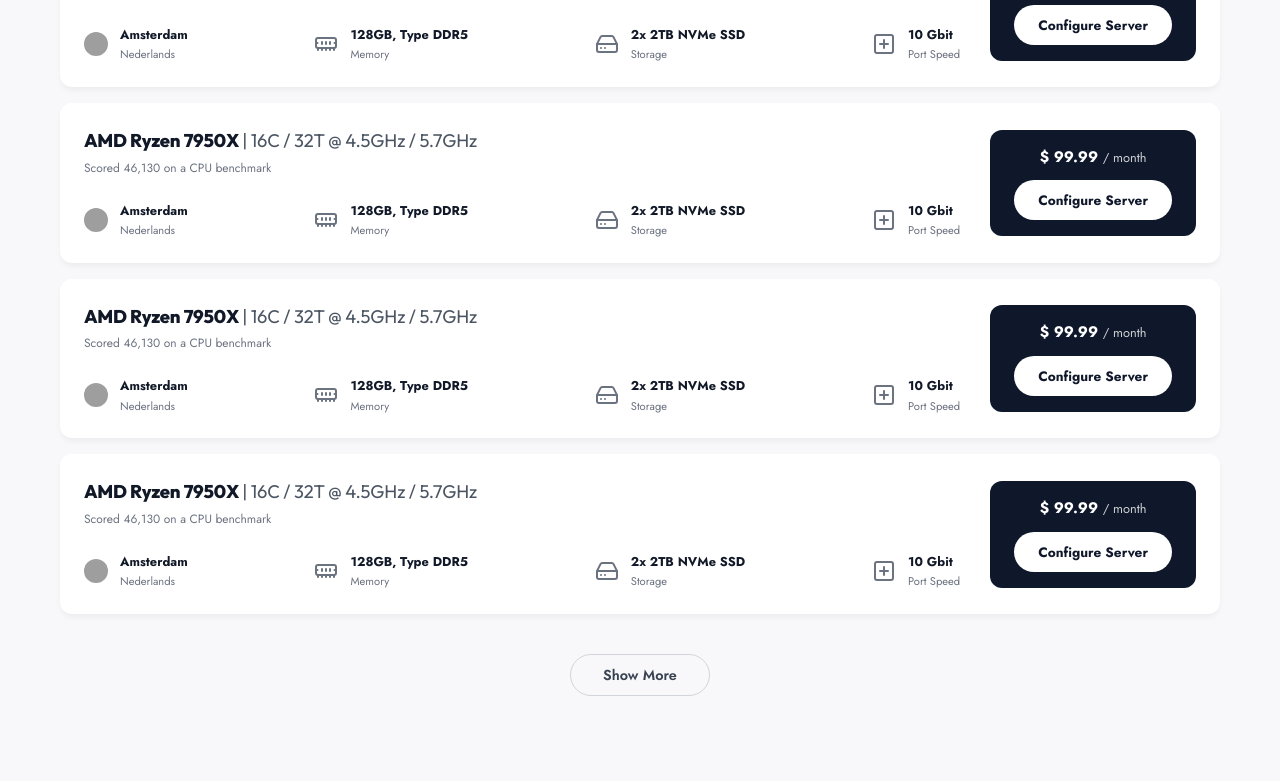
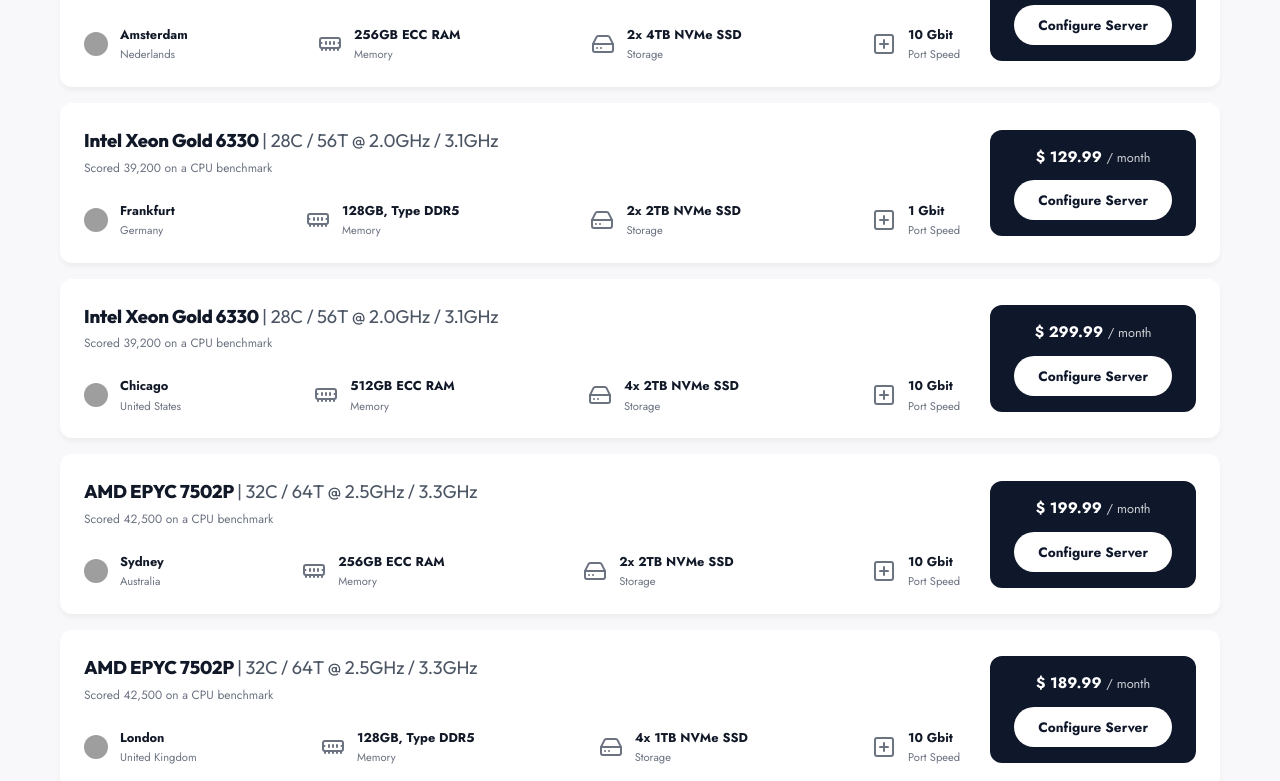
Before and after one commit to souiiii/Bytenia, a React (Vite) app: page /enterprise in a window 1280 px wide. Shown: the part 1319-2100 px from the top of the page. Built offline with nearby package versions, Linux system fonts and the light colour scheme; grey boxes are pictures that could not be loaded; what react-world-flags would draw is missing.

Commit message:
feat: add EnterpriseServersList component with filtering and display functionality

```diff
--- a/src/components/EnterpriseServers/EnterpriseServersList.jsx
+++ b/src/components/EnterpriseServers/EnterpriseServersList.jsx
@@ -2,21 +2,16 @@
 import { MemoryStick, HardDrive, Cpu, ArrowUpDown } from "lucide-react";
 import "./EnterpriseServersList.css";
 
-const serversData = Array(5)
-  .fill({
-    id: Math.random(),
-    cpuModel: "AMD Ryzen 7950X",
-    cpuDetails: "16C / 32T @ 4.5GHz / 5.7GHz",
-    benchmark: "Scored 46,130 on a CPU benchmark",
-    countryCode: "nl",
-    city: "Amsterdam",
-    country: "Nederlands",
-    ram: "128GB, Type DDR5",
-    storage: "2x 2TB NVMe SSD",
-    network: "10 Gbit",
-    price: "$ 99.99",
-  })
-  .map((item, i) => ({ ...item, id: i })); // Unique IDs
+const serversData = [
+  { id: 1, cpuModel: 'AMD Ryzen 7950X', cpuDetails: '16C / 32T @ 4.5GHz / 5.7GHz', benchmark: 'Scored 46,130 on a CPU benchmark', countryCode: 'us', city: 'Dallas', country: 'United States', ram: '128GB, Type DDR5', storage: '2x 2TB NVMe SSD', network: '10 Gbit', price: '$ 89.99' },
+  { id: 2, cpuModel: 'AMD Ryzen 7950X', cpuDetails: '16C / 32T @ 4.5GHz / 5.7GHz', benchmark: 'Scored 46,130 on a CPU benchmark', countryCode: 'nl', city: 'Amsterdam', country: 'Nederlands', ram: '256GB ECC RAM', storage: '2x 4TB NVMe SSD', network: '10 Gbit', price: '$ 119.99' },
+  { id: 3, cpuModel: 'Intel Xeon Gold 6330', cpuDetails: '28C / 56T @ 2.0GHz / 3.1GHz', benchmark: 'Scored 39,200 on a CPU benchmark', countryCode: 'de', city: 'Frankfurt', country: 'Germany', ram: '128GB, Type DDR5', storage: '2x 2TB NVMe SSD', network: '1 Gbit', price: '$ 129.99' },
+  { id: 4, cpuModel: 'Intel Xeon Gold 6330', cpuDetails: '28C / 56T @ 2.0GHz / 3.1GHz', benchmark: 'Scored 39,200 on a CPU benchmark', countryCode: 'us', city: 'Chicago', country: 'United States', ram: '512GB ECC RAM', storage: '4x 2TB NVMe SSD', network: '10 Gbit', price: '$ 299.99' },
+  { id: 5, cpuModel: 'AMD EPYC 7502P', cpuDetails: '32C / 64T @ 2.5GHz / 3.3GHz', benchmark: 'Scored 42,500 on a CPU benchmark', countryCode: 'au', city: 'Sydney', country: 'Australia', ram: '256GB ECC RAM', storage: '2x 2TB NVMe SSD', network: '10 Gbit', price: '$ 199.99' },
+  { id: 6, cpuModel: 'AMD EPYC 7502P', cpuDetails: '32C / 64T @ 2.5GHz / 3.3GHz', benchmark: 'Scored 42,500 on a CPU benchmark', countryCode: 'gb', city: 'London', country: 'United Kingdom', ram: '128GB, Type DDR5', storage: '4x 1TB NVMe SSD', network: '10 Gbit', price: '$ 189.99' },
+  { id: 7, cpuModel: 'AMD Ryzen 9 5950X', cpuDetails: '16C / 32T @ 3.4GHz / 4.9GHz', benchmark: 'Scored 45,900 on a CPU benchmark', countryCode: 'nl', city: 'Amsterdam', country: 'Nederlands', ram: '64GB DDR4', storage: '2x 2TB NVMe SSD', network: '1 Gbit', price: '$ 79.99' },
+  { id: 8, cpuModel: 'AMD Ryzen 9 5950X', cpuDetails: '16C / 32T @ 3.4GHz / 4.9GHz', benchmark: 'Scored 45,900 on a CPU benchmark', countryCode: 'us', city: 'Miami', country: 'United States', ram: '128GB, Type DDR5', storage: '4x 1TB NVMe SSD', network: '10 Gbit', price: '$ 109.99' }
+];
 
 const filterLocations = [
   { id: "all", label: "All locations" },
```
